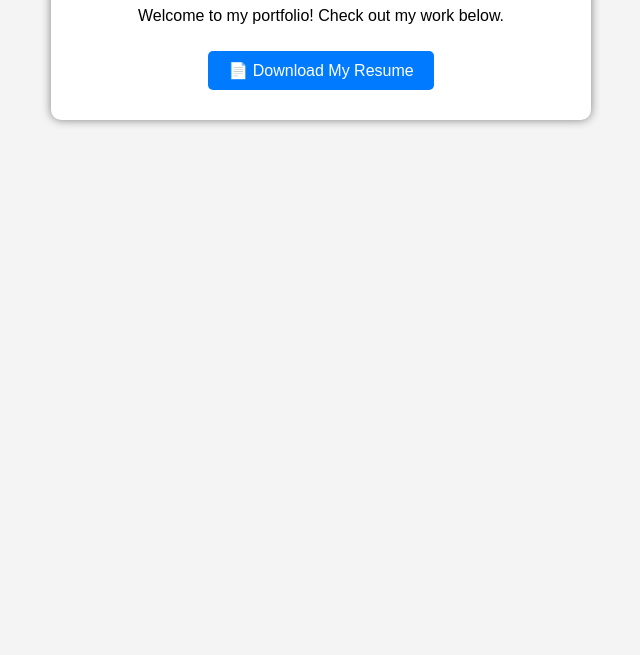
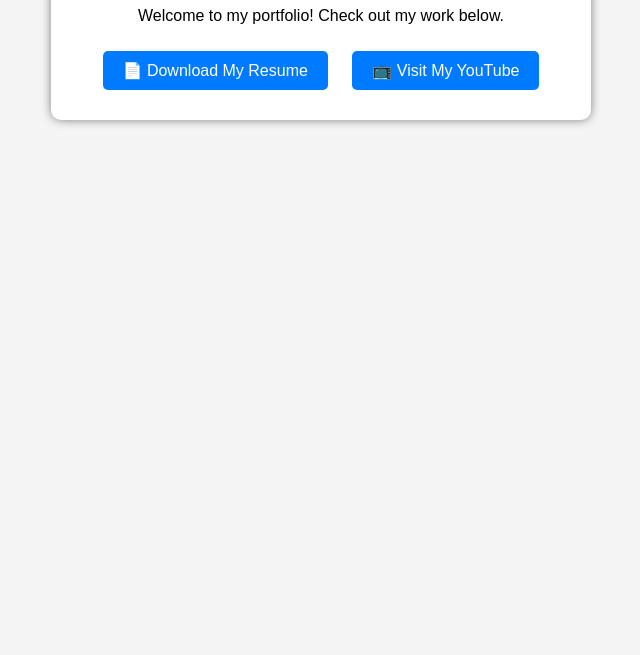
Before and after one commit to RonMatias/RonMatias.github.io, a plain HTML site: page index.html in a window 1280 px wide. Shown: the part 145-800 px from the top of the page, without its empty margins (319-959 px from the left). Drawn offline with Linux system fonts and the light colour scheme.

Commit message:
Update index.html

```diff
--- a/index.html
+++ b/index.html
@@ -50,4 +50,8 @@
         <p>Welcome to my portfolio! Check out my work below.</p>
 
         <a href="resume.pdf" class="btn" download>📄 Download My Resume</a>
-        <a href="
+        <a href="https://www.youtube.com/YOUR_CHANNEL" class="btn">📺 Visit My YouTube</a>
+    </div>
+
+</body>
+</html>
```
